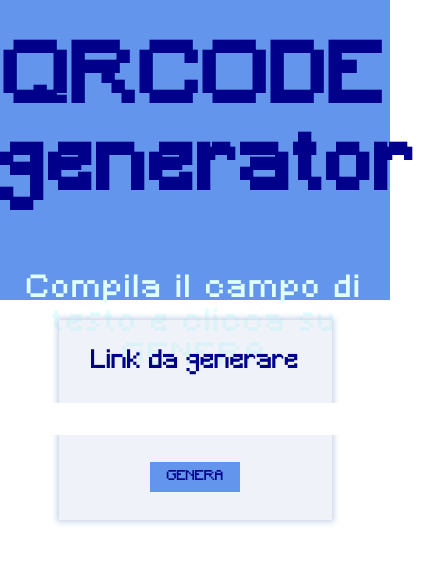
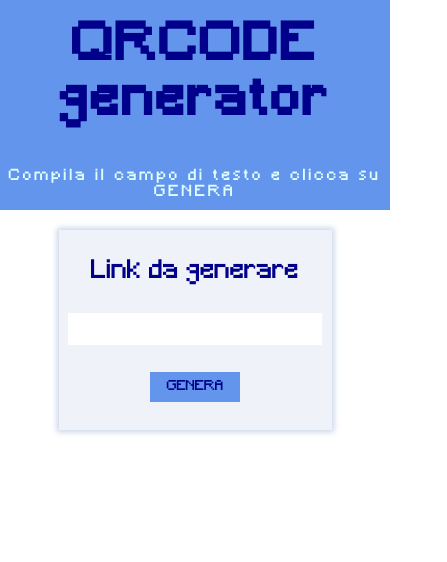
Before and after one commit to Criss-b/qr-generator, a Vue app: page / in a window 390 px wide. Shown: the top 562 px of the page, 447 px wide, since content can reach past the window. Built offline with nearby package versions, Linux system fonts and the light colour scheme.

Commit message:
add responsive

```diff
--- a/src/App.vue
+++ b/src/App.vue
@@ -13,4 +13,9 @@ export default {
 template {
   width: 100%;
 }
+@media screen and (max-width: 320px) {
+  template {
+  width: 100%;
+}
+}
 </style>
--- a/src/components/displayQr.vue
+++ b/src/components/displayQr.vue
@@ -99,6 +99,7 @@ export default {
     display: flex;
     flex-direction: column;
     align-items: center;
+    padding: 0 15px;
 }
 .errorIcon {
     flex: 1;
@@ -113,4 +114,21 @@ export default {
 .display {
     text-align: center;
 }
+.display p {
+    font-size: 1.2em;
+}
+.display img {
+    width: 80%;
+    height: auto;
+}
+@media screen and (max-width: 768px) {
+    .qrContainer {
+    display: flex;
+    flex-direction: column;
+    justify-content: space-between;
+}
+.display img {
+    margin-bottom: 10px;
+}
+}
 </style>
--- a/src/components/downloadButton.vue
+++ b/src/components/downloadButton.vue
@@ -36,10 +36,19 @@
     width: 170px;
     background-color: cornflowerblue;
 }
+.btn:link {
+    color: darkblue;
+}
 .btn:hover {
     background-color: lightcyan;
+    color: darkblue;
 }
 .btn:active {
     color: darkblue;
 }
+@media screen and (max-width: 768px) {
+    .btn {
+    margin-bottom: 10px;
+}
+}
 </style>
--- a/src/components/inputText.vue
+++ b/src/components/inputText.vue
@@ -20,7 +20,6 @@
             generates() {
                 const inputValue = this.inputText;
                 this.$emit("textValue", inputValue);
-                console.log(inputValue);
             }
         },
     };
@@ -57,6 +56,7 @@
     height: 30px;
     width: 500px;
     border: none;
+    border-radius: 0px!important;
     font-family: minecraft;
 }
 #link:focus {
@@ -76,4 +76,14 @@
     background-color: lightcyan;
     cursor: pointer;
 }
+@media screen and (min-width: 320px) and (max-width: 376px) {
+    #link {
+    width: 200px;
+    }
+}
+@media screen and (min-width: 377px) and (max-width: 740px) {
+    #link {
+    width: 250px;
+    }
+}
 </style>
--- a/src/components/resetButton.vue
+++ b/src/components/resetButton.vue
@@ -36,6 +36,7 @@
     background-color: cornflowerblue;
     border: none;
     padding: 6px;
+    color: darkblue;
 
 }
 .btn:hover {
--- a/src/views/indexPage.vue
+++ b/src/views/indexPage.vue
@@ -63,4 +63,41 @@ p {
     display: flex;
     justify-content: center;
 }
+@media screen and (max-width: 425px) {
+.headerContainer {
+    width: 100%;
+    height: 210px;
+    letter-spacing: 3px;
+    text-align: center;
+}
+h1 {
+    margin-top: 0;
+    padding-top: 20px;
+    font-size: 50px;
+}
+p {
+    padding-bottom: 15px;
+    font-size: 15px;
+}
+}
+@media screen and (min-width: 425px) and (max-width: 768px){
+h1 {
+    padding-top: 40px;
+    font-size: 70px;
+}
+p {
+    padding-bottom: 20px;
+    font-size: 25px;
+}
+}
+@media screen and (min-width: 769px) and (max-width: 880px){
+    h1 {
+    padding-top: 40px;
+    font-size: 70px;
+}
+p {
+    padding-bottom: 20px;
+    font-size: 25px;
+}
+}
 </style>
```
